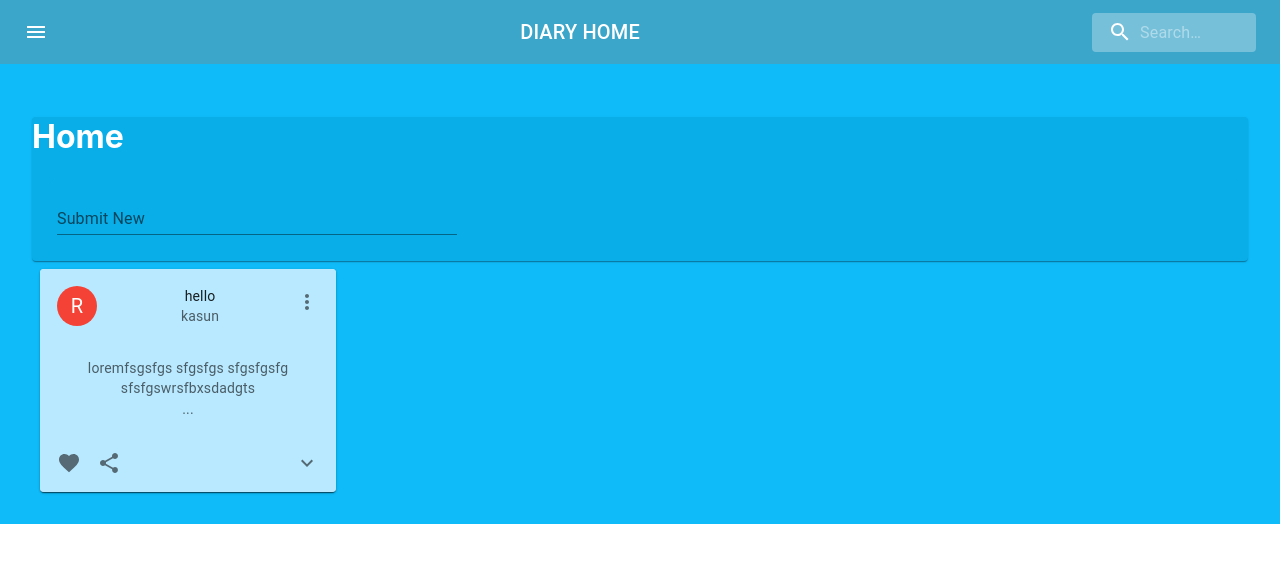
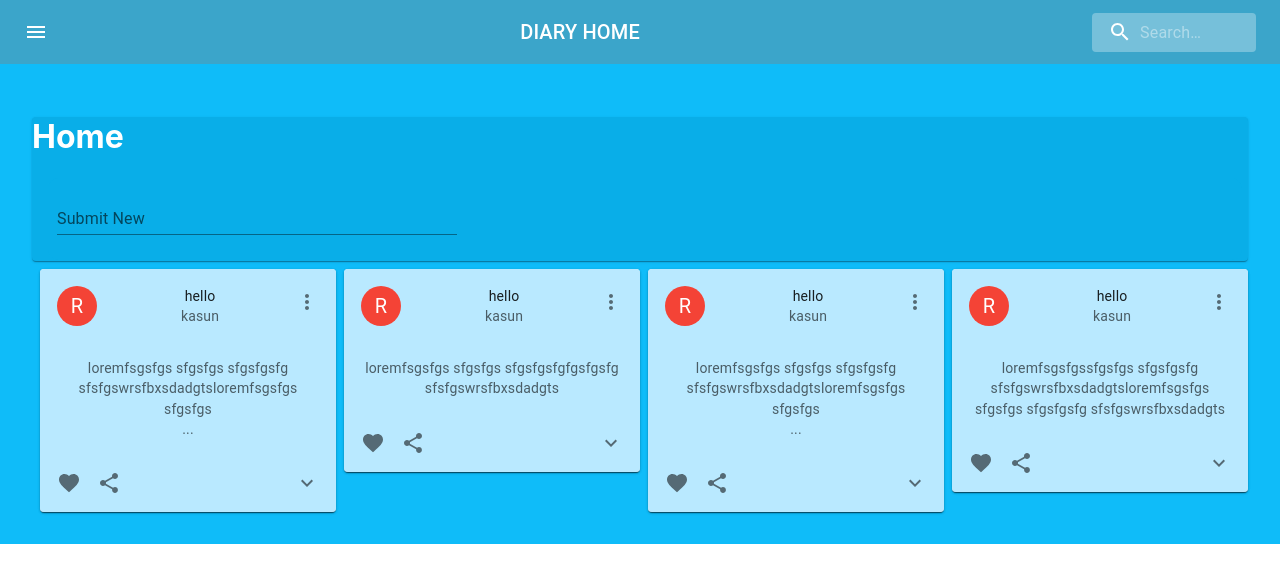
Before and after one commit to fcodelabs/training-web, a React (Create React App) app: page /DiaryHome in a window 1280 px wide. Shown: the top 582 px of the page. Built offline with nearby package versions, Linux system fonts and the light colour scheme.

Commit message:
content updated

```diff
--- a/src/components/DiaryCard/DiaryCard.jsx
+++ b/src/components/DiaryCard/DiaryCard.jsx
@@ -39,8 +39,8 @@ const[description2,setDiscription2]=useState("")
 const[dot,setDot]=useState('')
  useEffect(()=>{
          if(temp1.length>100){
-            setDiscription1(temp1.substring(0,temp1.length-100))
-            setDiscription2(temp1.substring(temp1.length-100,temp1.length))
+            setDiscription1(temp1.substring(0,temp1.length-80))
+            setDiscription2(temp1.substring(temp1.length-80,temp1.length))
             if(expanded==false){
                 setDot('block')
             }else{
@@ -50,6 +50,7 @@ const[dot,setDot]=useState('')
          }else{
             setDiscription1(temp1)
             setDiscription2("")
+            setDot('none')
          }
  })
   const [expanded, setExpanded] = useState(false);
--- a/src/pages/DiaryHome/DiaryHome.css
+++ b/src/pages/DiaryHome/DiaryHome.css
@@ -10,7 +10,11 @@
 }
 .mainGrid{
    overflow: hidden;
+
 }
 .textInputArea{
    background-color: #0fbcf9;
 }
+.mainDashboard{
+   background-color: #0fbcf9;
+}
--- a/src/pages/DiaryHome/DiaryHome.jsx
+++ b/src/pages/DiaryHome/DiaryHome.jsx
@@ -43,7 +43,7 @@ const DiaryHome = () => {
   function expandField(){
       setStyle('21rem')
       setBtnVisibility('block')
-      setDescVisiility('block')
+      setDescVisiility('inline')
       settextFieldLength('75rem')
       setDuaration('1s')
   }
@@ -59,7 +59,7 @@ const DiaryHome = () => {
   }
 
   return (
-    <>
+    <div className='mainDashboard'>
     {/* header bar */}
       <Grid className='mainGrid' item lg={12}>
           <Item><HeaderBar className='navBar'/></Item>
@@ -120,42 +120,38 @@ const DiaryHome = () => {
 
 
           {/*cards*/}
+
         <Grid item xs={3}>
           <Item><DiaryCard
           title={"hello"}
           name={'kasun'}
           description={'loremfsgsfgs sfgsfgs sfgsfgsfg sfsfgswrsfbxsdadgtsloremfsgsfgs sfgsfgs sfgsfgsfg sfsfgswrsfbxsdadgtsloremfsgsfgs sfgsfgs sfgsfgsfg sfsfgswrsfbxsdadgts'}/></Item>
         </Grid>
-        {/* <Grid item xs={3}>
-          <Item><DiaryCard/></Item>
-        </Grid>
+
         <Grid item xs={3}>
-          <Item><DiaryCard/></Item>
-        </Grid>
-        <Grid item xs={3}>
-          <Item><DiaryCard/></Item>
+          <Item><DiaryCard
+          title={"hello"}
+          name={'kasun'}
+          description={'loremfsgsfgs sfgsfgs sfgsfgsfgfgsfgsfg sfsfgswrsfbxsdadgts'}/></Item>
         </Grid>
 
         <Grid item xs={3}>
-          <Item><DiaryCard/></Item>
+          <Item><DiaryCard
+          title={"hello"}
+          name={'kasun'}
+          description={'loremfsgsfgs sfgsfgs sfgsfgsfg sfsfgswrsfbxsdadgtsloremfsgsfgs sfgsfgs sfgsfgsfg sfsfgswrsfbxsdadgtsloremfsgsfgs sfgsfgs sfgsfgsfg sfsfgswrsfbxsdadgts'}/></Item>
         </Grid>
+
         <Grid item xs={3}>
-          <Item><DiaryCard/></Item>
+          <Item><DiaryCard
+          title={"hello"}
+          name={'kasun'}
+          description={'loremfsgsfgssfgsfgs sfgsfgsfg  sfsfgswrsfbxsdadgtsloremfsgsfgs sfgsfgs sfgsfgsfg sfsfgswrsfbxsdadgts'}/></Item>
         </Grid>
-        <Grid item xs={3}>
-          <Item><DiaryCard/></Item>
-        </Grid>
-        <Grid item xs={3}>
-          <Item><DiaryCard/></Item>
-        </Grid> */}
-
-
-
-
 
       </Grid>
     </div>
-    </>
+    </div>
   )
 }
 
```
